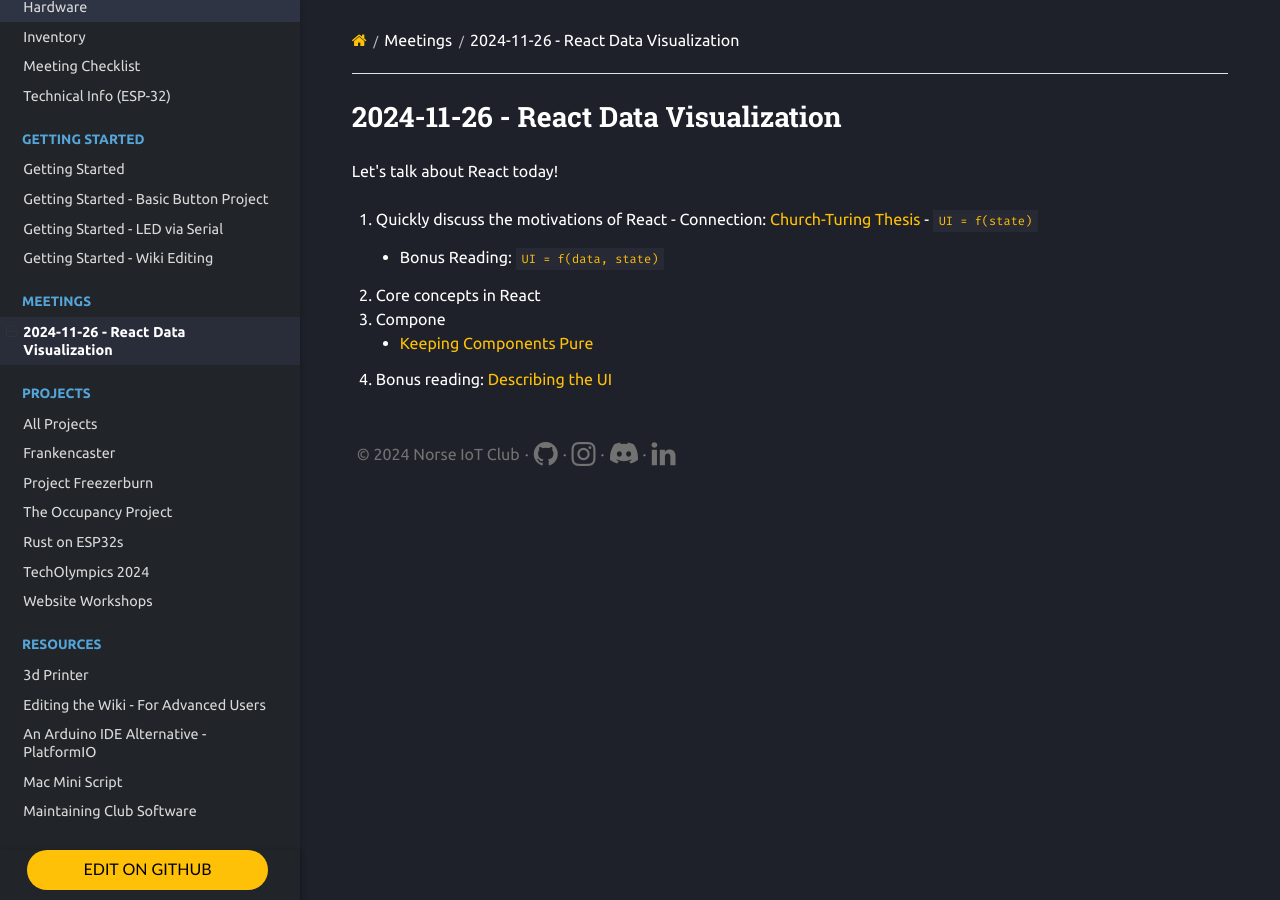
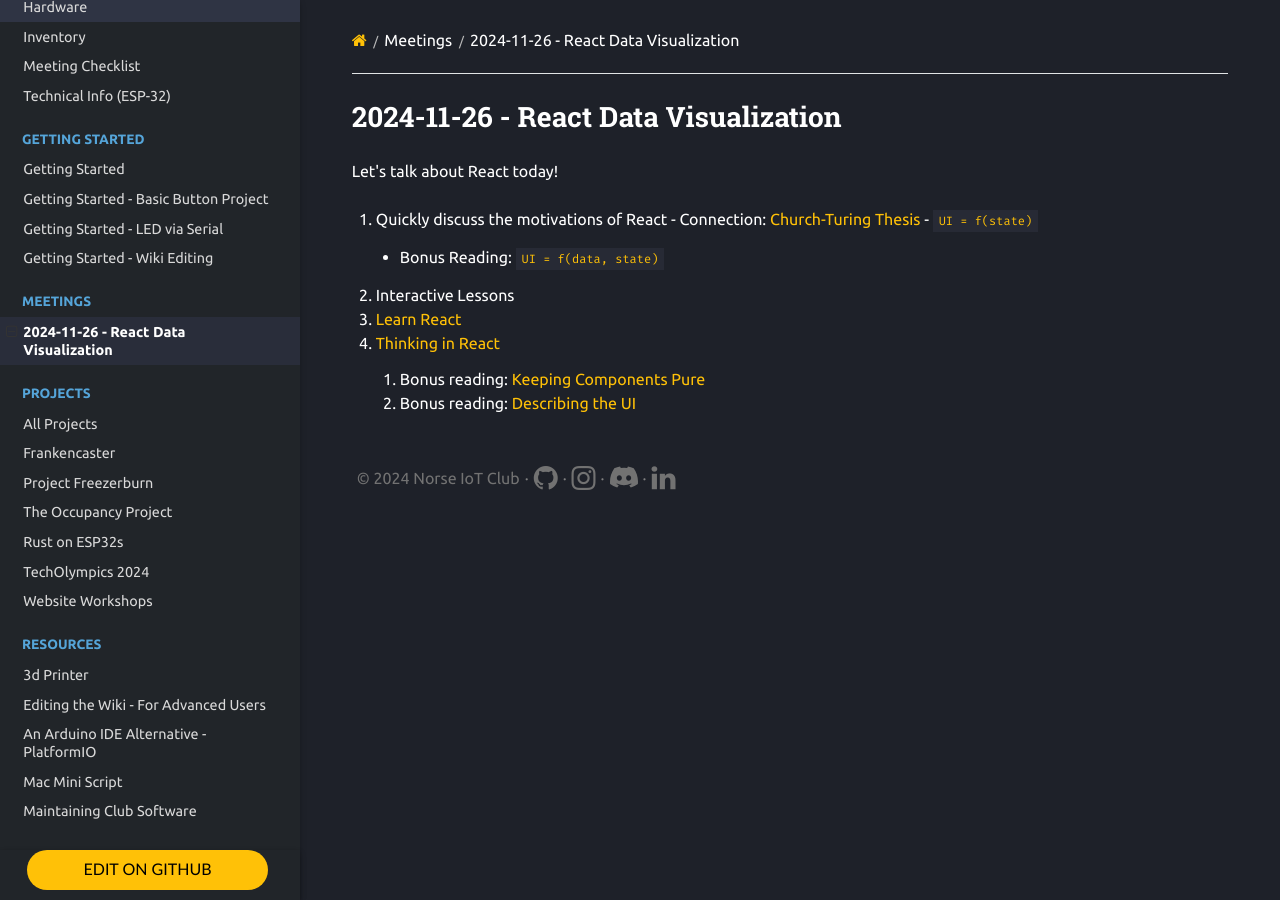
Before and after one commit to Norse-IoT/Wiki, an MkDocs documentation site: the page built from docs/meetings/2024-11-26.md, in a window 1280 px wide. Built offline with MkDocs 1.6.1, drawn with Linux system fonts in a browser that asks for light colours; nearby versions of some CDN libraries.

Commit message:
Update 2024-11-26.md

```diff
--- a/docs/meetings/2024-11-26.md
+++ b/docs/meetings/2024-11-26.md
@@ -6,7 +6,8 @@
    - Connection: [Church-Turing Thesis](<https://en.wikipedia.org/wiki/Church%E2%80%93Turing_thesis>)
    - [`UI = f(state)`](<https://www.kn8.lt/blog/ui-is-a-function-of-data/>)
      - Bonus Reading: [`UI = f(data, state)`](<https://overreacted.io/the-two-reacts/>)
-2. Core concepts in React
-   1. Compone
-      - [Keeping Components Pure](<https://react.dev/learn/keeping-components-pure>)
-   1. Bonus reading: [Describing the UI](<https://react.dev/learn/describing-the-ui>)
+2. Interactive Lessons
+   1. [Learn React](https://react.dev/learn)
+   1. [Thinking in React](<https://react.dev/learn/thinking-in-react>)
+      1. Bonus reading: [Keeping Components Pure](<https://react.dev/learn/keeping-components-pure>)
+      1. Bonus reading: [Describing the UI](<https://react.dev/learn/describing-the-ui>)
```
